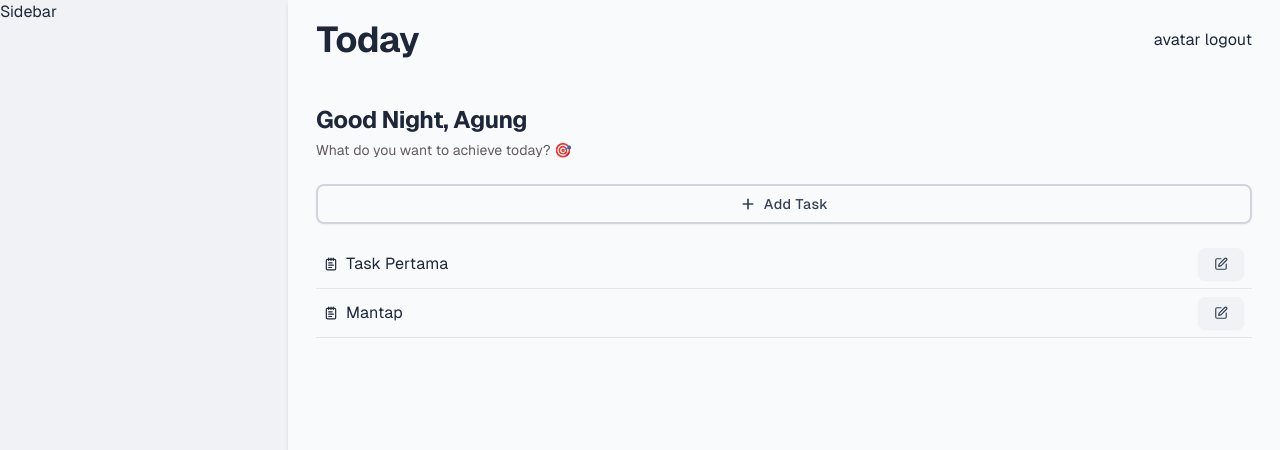
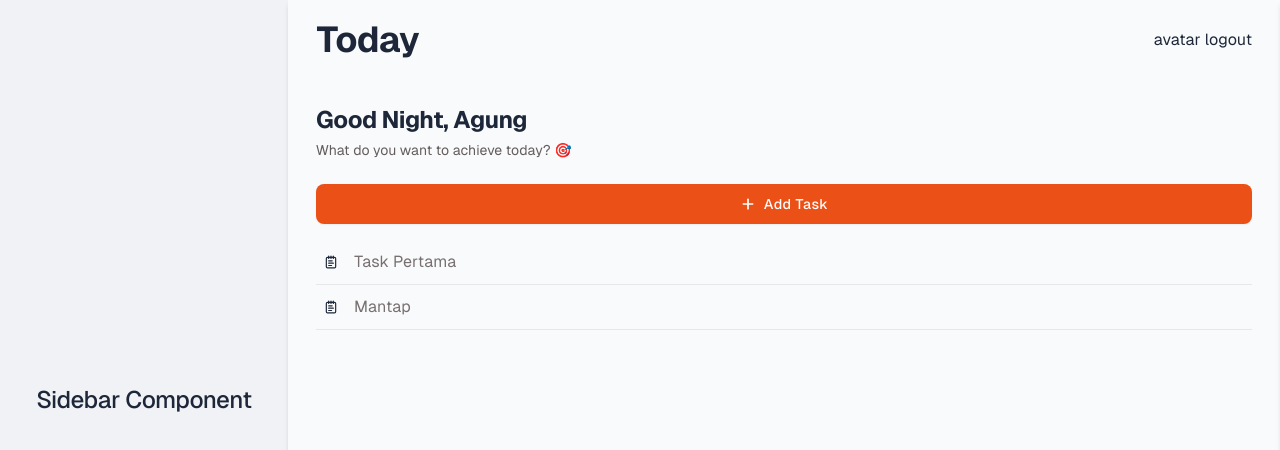
Before and after one commit to kurniad-sign/fe-assessment, a Next.js app: page / in a window 1280 px wide. Shown: the top 450 px of the page. Built offline with nearby package versions, Linux system fonts and the light colour scheme.

Commit message:
chore: adjusment layout dashboard page

```diff
--- a/src/app/(route)/(dashboard)/components/TodoInput.tsx
+++ b/src/app/(route)/(dashboard)/components/TodoInput.tsx
@@ -14,7 +14,6 @@ export function TodoInput() {
   const showInputTodos = (value: boolean) => setInputTodo(value);
 
   const handleSubmitTodo = handleSubmit((data) => {
-    console.log(data);
     addTodo(data.name);
     showInputTodos(false);
     reset();
@@ -26,7 +25,7 @@ export function TodoInput() {
         <div className="mt-2">
           <Button
             block
-            variant="outline"
+            color="primary"
             prependIcon={<Plus strokeWidth={2.5} className="h-4 w-4" />}
             onClick={() => showInputTodos(true)}
           >
--- a/src/app/(route)/(dashboard)/components/TodoItem.tsx
+++ b/src/app/(route)/(dashboard)/components/TodoItem.tsx
@@ -1,17 +1,31 @@
 'use client';
 
+import { useState } from 'react';
 import { Edit, NotepadText } from 'lucide-react';
 import { useSnapshot } from 'valtio';
 
-import { Button, Text } from '@/components/atom';
+import { Button, Heading, Text } from '@/components/atom';
 import { EmptyStates } from '@/components/moleculs';
-import { todoStore } from '@/states/todos';
+import { Drawer } from '@/components/organism';
+import { ITodo, todoStore } from '@/states/todos';
 
 import emptyIllustration from '@/assets/images/empty-state-task.svg';
 
 export function TodoItem() {
-  const { todos } = useSnapshot(todoStore);
+  const { todos, todo } = useSnapshot(todoStore);
+  const [openDrawer, setOpenDrawer] = useState(false);
+
+  const onOpenDrawerTodo = (item: ITodo) => {
+    console.log(item);
+    setOpenDrawer(true);
+  };
+
+  const onCloseDrawerTodo = () => {
+    setOpenDrawer(false);
+  };
+
   return (
+    <>
       <ul role="list" className="flex flex-col">
         {!todos.length && (
           <div className="mx-auto flex max-w-[360px] grow flex-col items-center justify-center space-y-2 text-center">
@@ -30,19 +44,34 @@ export function TodoItem() {
         {todos.map((todo) => (
           <li
             key={todo.id}
-          className="transition-color w-full shrink-0 grow border-b p-2 hover:bg-grey-100"
+            className="group w-full shrink-0 grow border-b p-2 transition-all duration-300 hover:bg-grey-75"
           >
-          <div className="flex items-center gap-x-2">
+            <div className="flex items-center gap-x-4">
               <NotepadText size={14} />
-            <Text component="span" className="shrink-0 grow">
+              <Text
+                component="span"
+                className="shrink-0 text-office-brown-600 group-hover:text-office-brown-900"
+              >
                 {todo.name}
               </Text>
-            <Button className="h-8" variant="subtle">
+              <Button
+                className="invisible h-7 px-2 text-xs group-hover:visible"
+                variant="subtle"
+                color="primary"
+                onClick={() => onOpenDrawerTodo(todo)}
+              >
                 <Edit size={14} />
+                Edit
               </Button>
             </div>
           </li>
         ))}
       </ul>
+      <Drawer isOpen={openDrawer} onClose={onCloseDrawerTodo}>
+        <Heading component="h3" variant="title-4">
+          Title Task Name
+        </Heading>
+      </Drawer>
+    </>
   );
 }
--- a/src/app/(route)/(dashboard)/page.tsx
+++ b/src/app/(route)/(dashboard)/page.tsx
@@ -6,15 +6,19 @@ export default function Home() {
   return (
     <div className="flex h-full w-full">
       <aside className="relative flex w-72 min-w-[210px] max-w-[420px] shrink-0 bg-grey-100">
-        Sidebar
+        <div className="flex grow flex-wrap items-center justify-center">
+          <Heading component="h3" variant="title-4" align="center">
+            Sidebar Component
+          </Heading>
+        </div>
       </aside>
       <section className="relative z-[1] flex min-h-[380px] grow flex-col shadow-md">
         <header
           aria-label="Header Content"
-          className="relative h-20 w-full max-w-screen-lg shrink-0 self-center bg-background px-7"
+          className="relative flex h-20 shrink-0 flex-col px-7"
         >
-          <div className="flex h-full items-center">
-            <div className="shrink-0 grow">
+          <div className="flex w-full max-w-screen-lg grow self-center">
+            <div className="flex shrink-0 grow items-center">
               <Heading component="h2" weight="bold">
                 Today
               </Heading>
--- /dev/null
+++ b/src/components/organism/index.ts
@@ -0,0 +1 @@
+export { Drawer } from './Drawer';
--- a/src/states/todos.ts
+++ b/src/states/todos.ts
@@ -25,8 +25,9 @@ export type ITodo = {
 
 export type FormStateTodo = Omit<ITodo, 'id'>;
 
-export const todoStore = proxy<{ todos: ITodo[] }>({
+export const todoStore = proxy<{ todos: ITodo[]; todo?: ITodo }>({
   todos: fakeDataTodo,
+  todo: undefined,
 });
 
 export const addTodo = (name: string) => {
```
Lines whose indentation alone changed are shown as unchanged.
